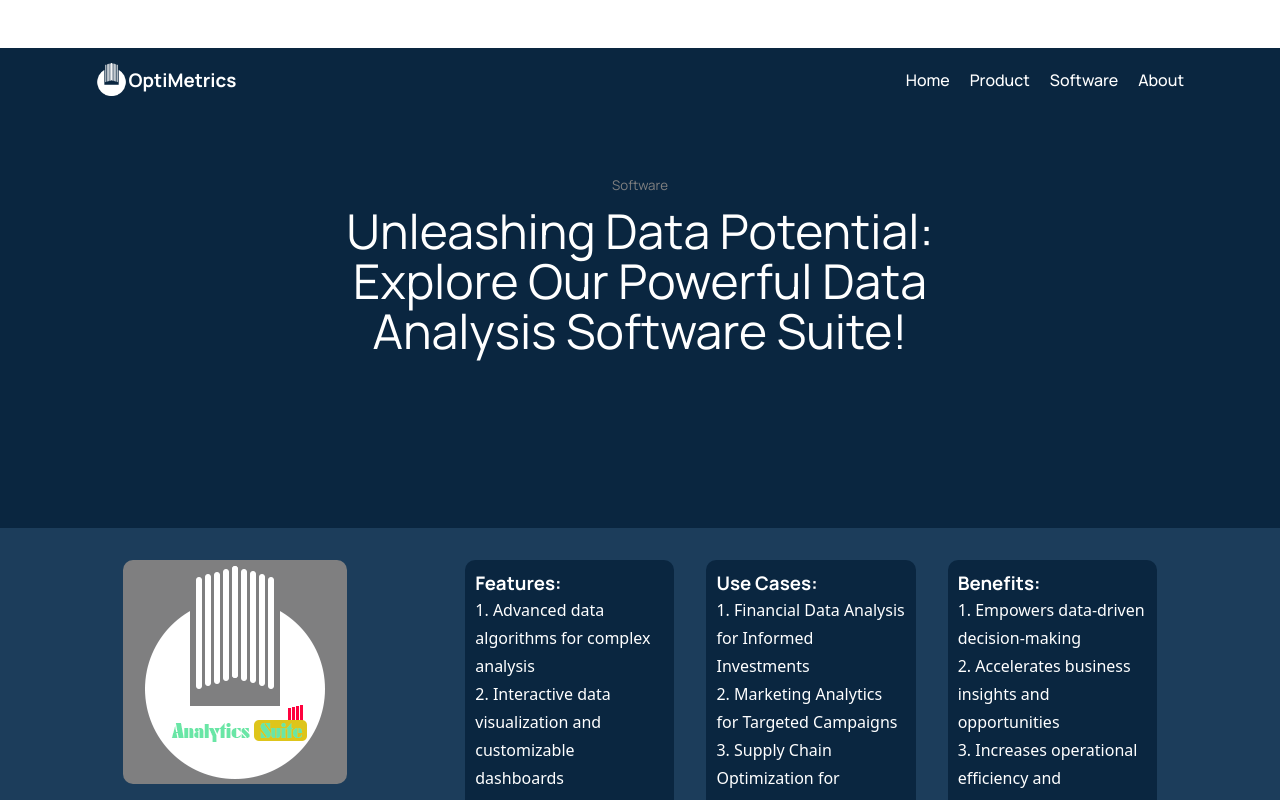
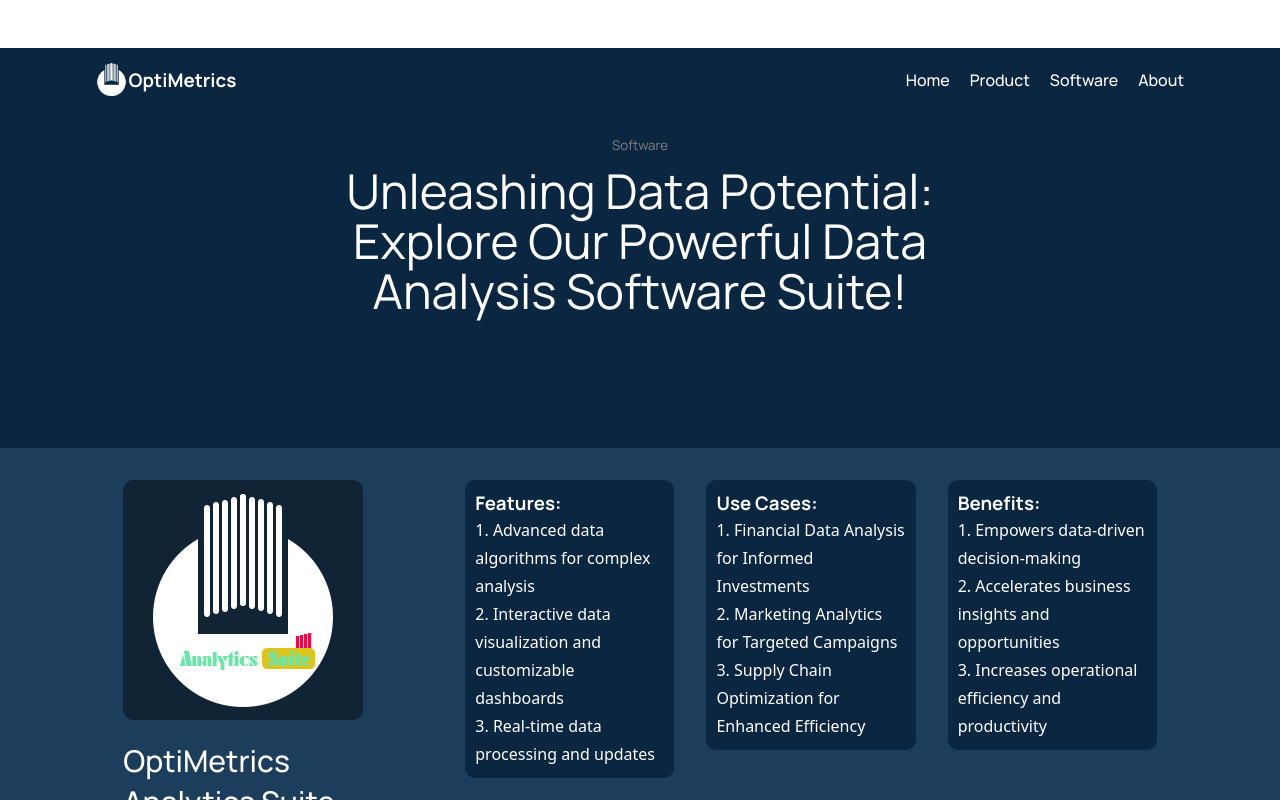
Before and after one commit to Adexbam02/OptiMetrics, a React (Vite) app: page /software in a window 1280 px wide. Shown: the top 800 px of the page. Built offline with nearby package versions, Linux system fonts and the light colour scheme.

Commit message:
Update software.css

```diff
--- a/src/Pages/software/software.css
+++ b/src/Pages/software/software.css
@@ -4,7 +4,8 @@
   display: flex;
   align-items: center;
   justify-content: center;
-  min-height: 60vh;
+  width: 100%;
+  height: 50vh;
 }
 .wares {
   background: var(--color-primary-variant);
@@ -57,8 +58,8 @@
   border-radius: 10px;
 }
 .softwareDesc > div {
-  background: rgba(128, 128, 128, 0.993);
-  padding: 7rem;
+  background: #0e1f2dd0;
+  padding: 7.5rem;
   display: flex;
   align-items: center;
   justify-content: center;
```
